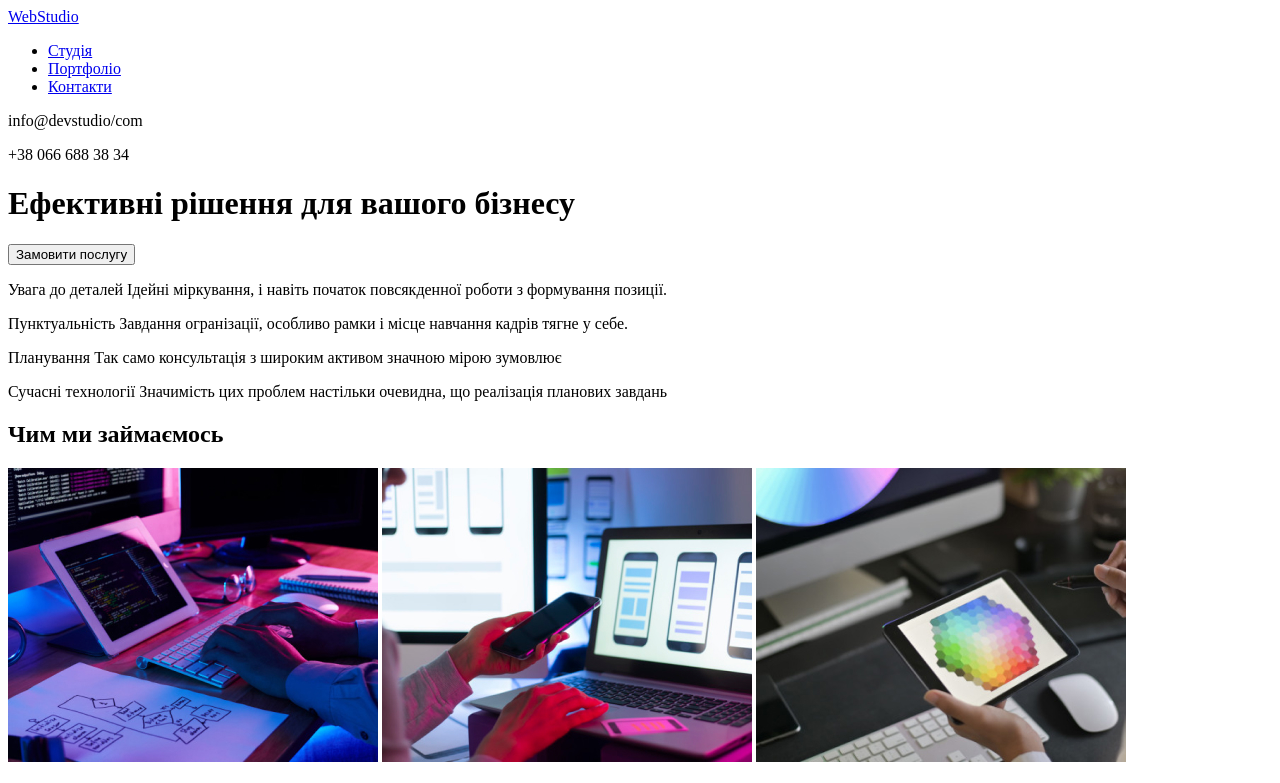
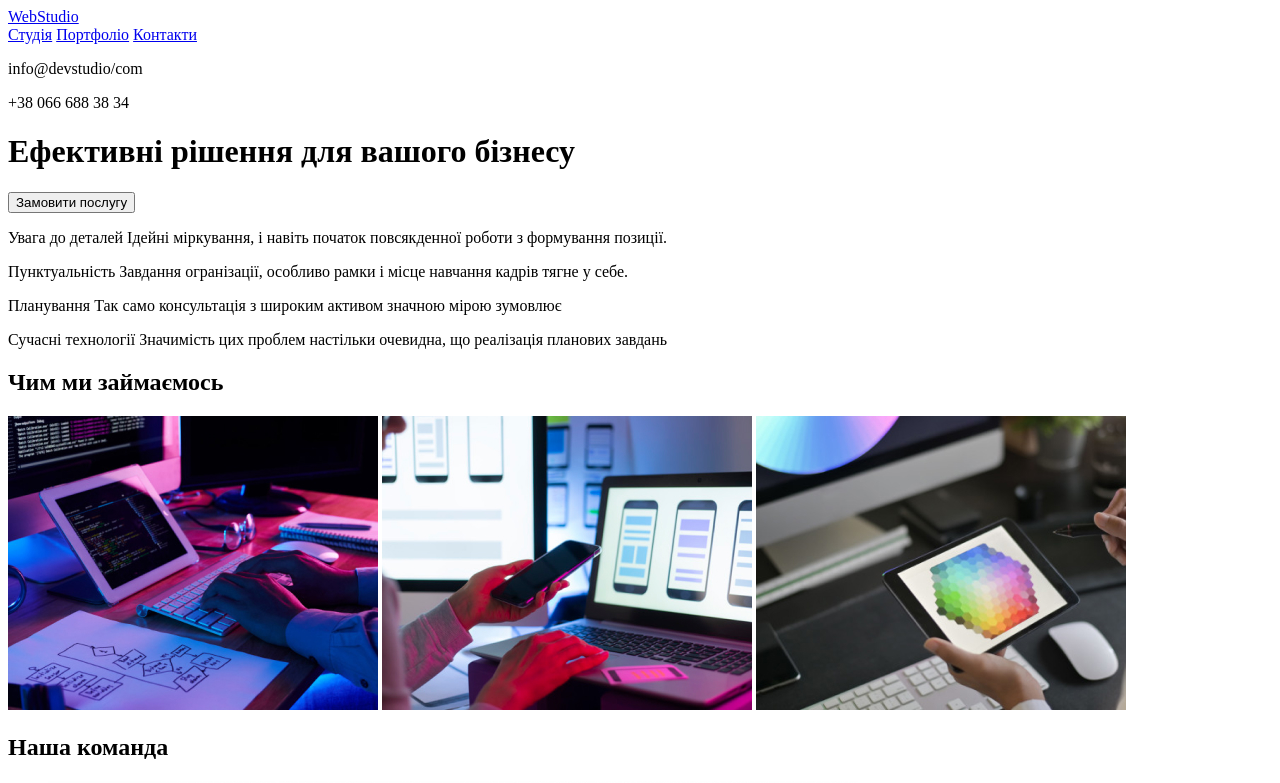
Before and after one commit to AlexYeremenk/Education, a plain HTML site: page index.html in a window 1280 px wide. Shown: the top 783 px of the page. Drawn offline with Linux system fonts and the light colour scheme.

Commit message:
edit 1
d

```diff
--- a/index.html
+++ b/index.html
@@ -9,11 +9,9 @@
 	<header>
  <a href="#">WebStudio</a>
  <nav>
-	<ul>
-		<li><a href="#">Студія</a></li>
-		<li><a href="#">Портфоліо</a></li>
-		<li><a href="#">Контакти</a></li>
-	</ul>
+		<a href="#">Студія</a>
+		<a href="#">Портфоліо</a>
+		<a href="#">Контакти</a>
  </nav>
  <p>info@devstudio/com</p>
  <p>+38 066 688 38 34</p>
```
